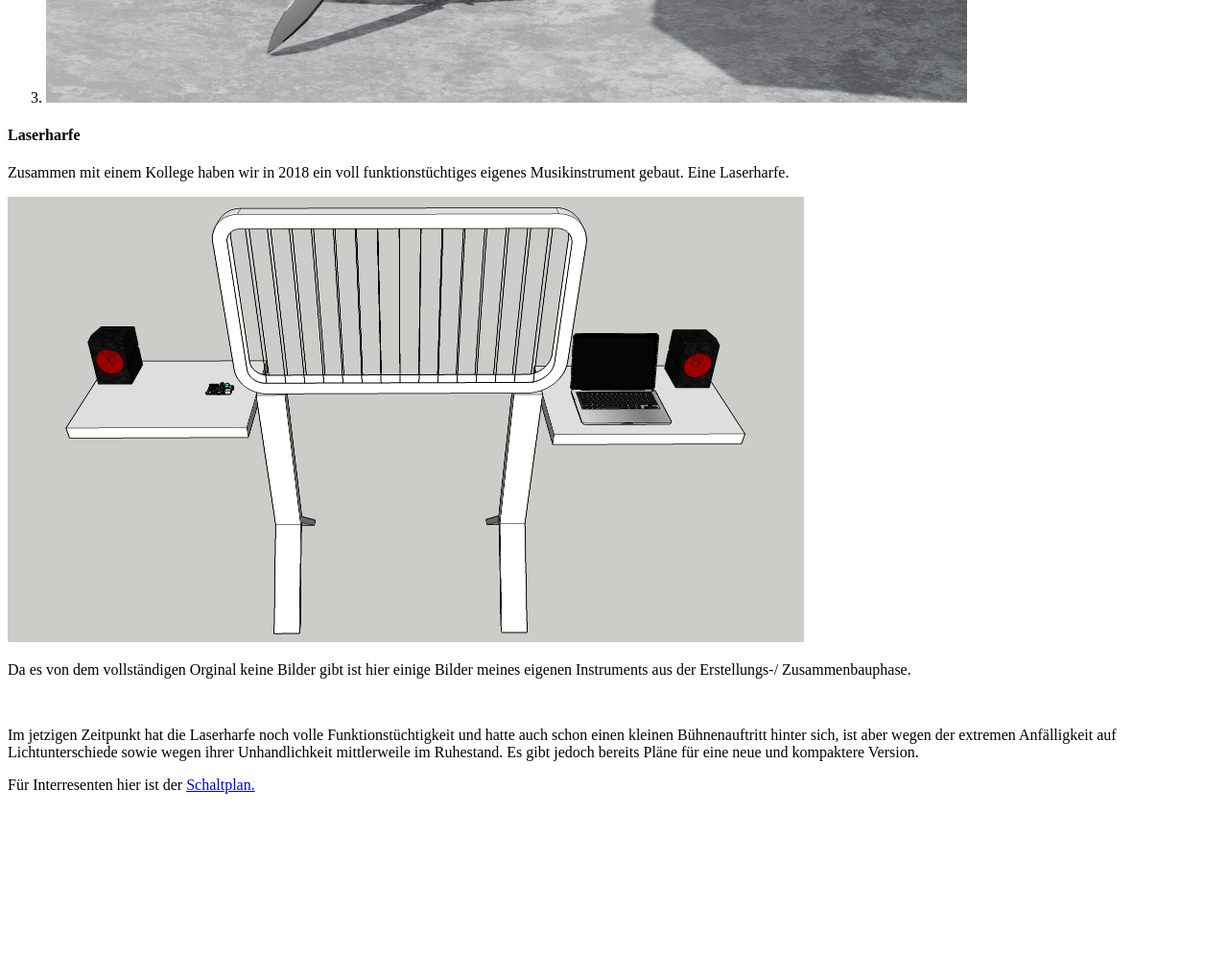
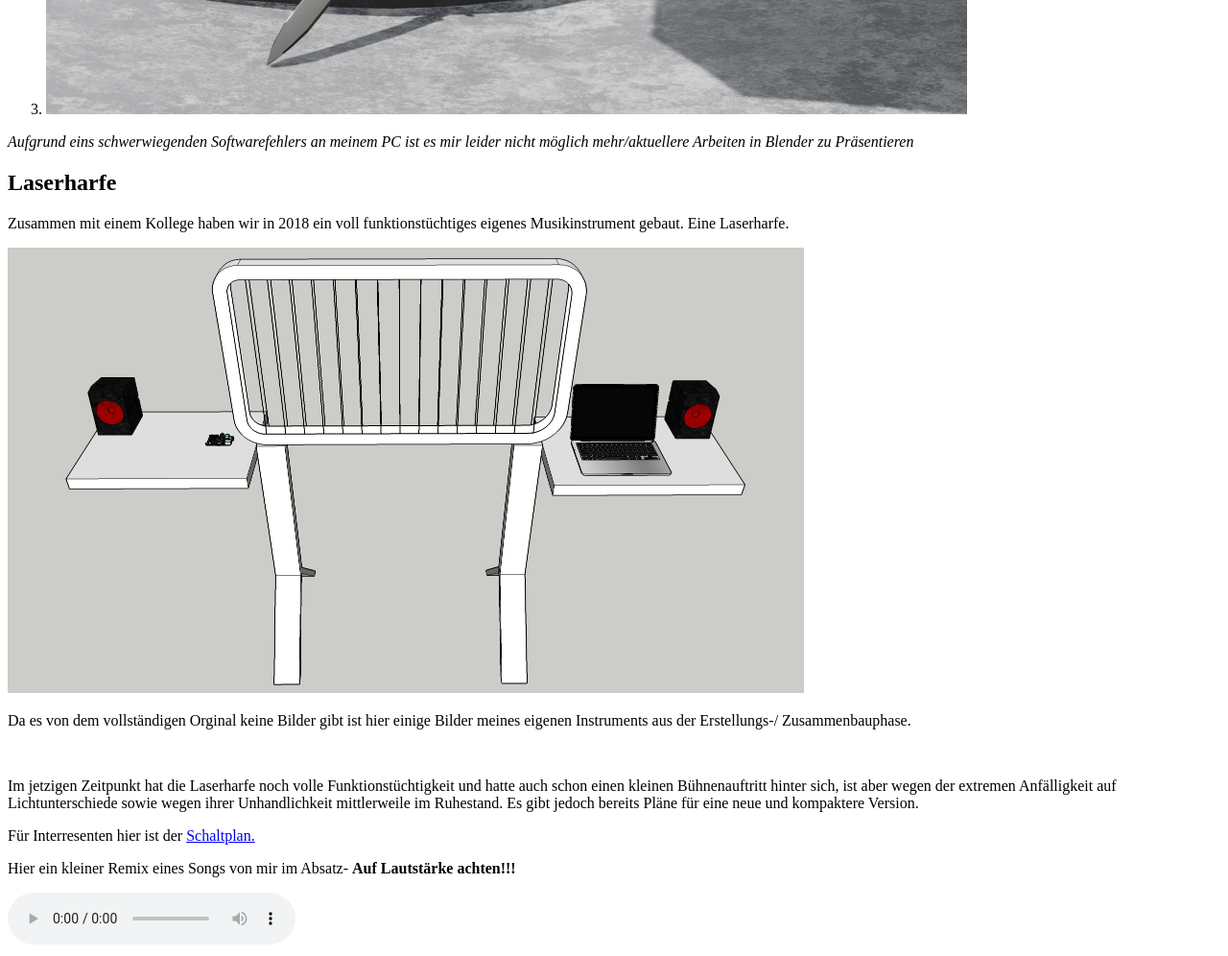
Before and after one commit to idaxe/GIS-SoSe-2021, a plain HTML site: page Kapitel_1/Aufgabe1.2/index.html in a window 1280 px wide. Shown: the part 720-1716 px from the top of the page at 96% size. Before the commit the page ends 1563 px from the top, so only its background shows below. Drawn offline with Linux system fonts and the light colour scheme.

Commit message:
added footer and mp3

```diff
--- a/Kapitel_1/Aufgabe1.2/index.html
+++ b/Kapitel_1/Aufgabe1.2/index.html
@@ -22,7 +22,7 @@
         <h2>Meine Arbeiten</h2>
         <section>
             <div id="Blender">
-            <p>Blender:</p>
+            <h2>Blender:</h2>
             <ol>
                 <li>
                     <img src="Katapult.PNG" alt>
@@ -34,12 +34,13 @@
                     <img src="sword_finished.png" alt>
                 </li>
             </ol>
+            <p><em>Aufgrund eins schwerwiegenden Softwarefehlers an meinem PC ist es mir leider nicht möglich mehr/aktuellere Arbeiten in Blender zu Präsentieren</em></p>
             </div>
         </section>
 
         <section>
             <div id="Laserharp">
-            <h4>Laserharfe</h4>
+            <h2>Laserharfe</h2>
             <p>Zusammen mit einem Kollege haben wir in 2018 ein voll funktionstüchtiges eigenes Musikinstrument gebaut. Eine Laserharfe.</p>
             <img src="3d-Modell-Laserharfe.png" alt>
             <p>Da es von dem vollständigen Orginal keine Bilder gibt ist hier einige Bilder meines eigenen Instruments aus der Erstellungs-/ Zusammenbauphase.</p>
@@ -53,6 +54,11 @@
 
     </main>
 
+    <footer>
+        <p>Hier ein kleiner Remix eines Songs von mir im Absatz- <strong>Auf Lautstärke achten!!!</strong></p>
+        <audio src="sans..mp3" controls></audio>
+    </footer>
+
 </body>
 
 </html>
```
Also changed, not shown: Kapitel_1/Aufgabe1.2/Kontakt.html (+4 -0 lines), Kapitel_1/Aufgabe1.2/Ueber_mich.html (+1 -1 lines).
